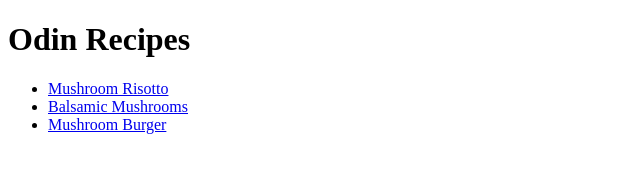
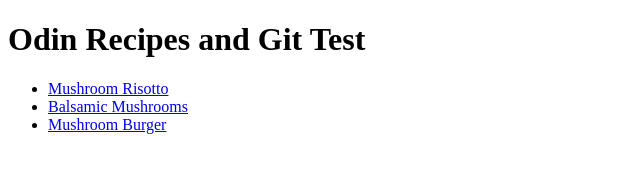
Before and after one commit to yogiyiorgos/odin-recipes, a plain HTML site: page index.html in a window 1280 px wide. Shown: the whole page, without its empty margins (0-640 px from the left). Drawn offline with Linux system fonts and the light colour scheme.

Commit message:
Adjusted the title

```diff
--- a/index.html
+++ b/index.html
@@ -6,7 +6,7 @@
 </head>
 
 <body>
-    <h1>Odin Recipes</h1>
+    <h1>Odin Recipes and Git Test</h1>
     <ul>
         <li><a href="recipes/mushroom_risotto.html">Mushroom Risotto </a></li>
         <li><a href="recipes/balsamic_mushrooms.html">Balsamic Mushrooms</a></li>
```
